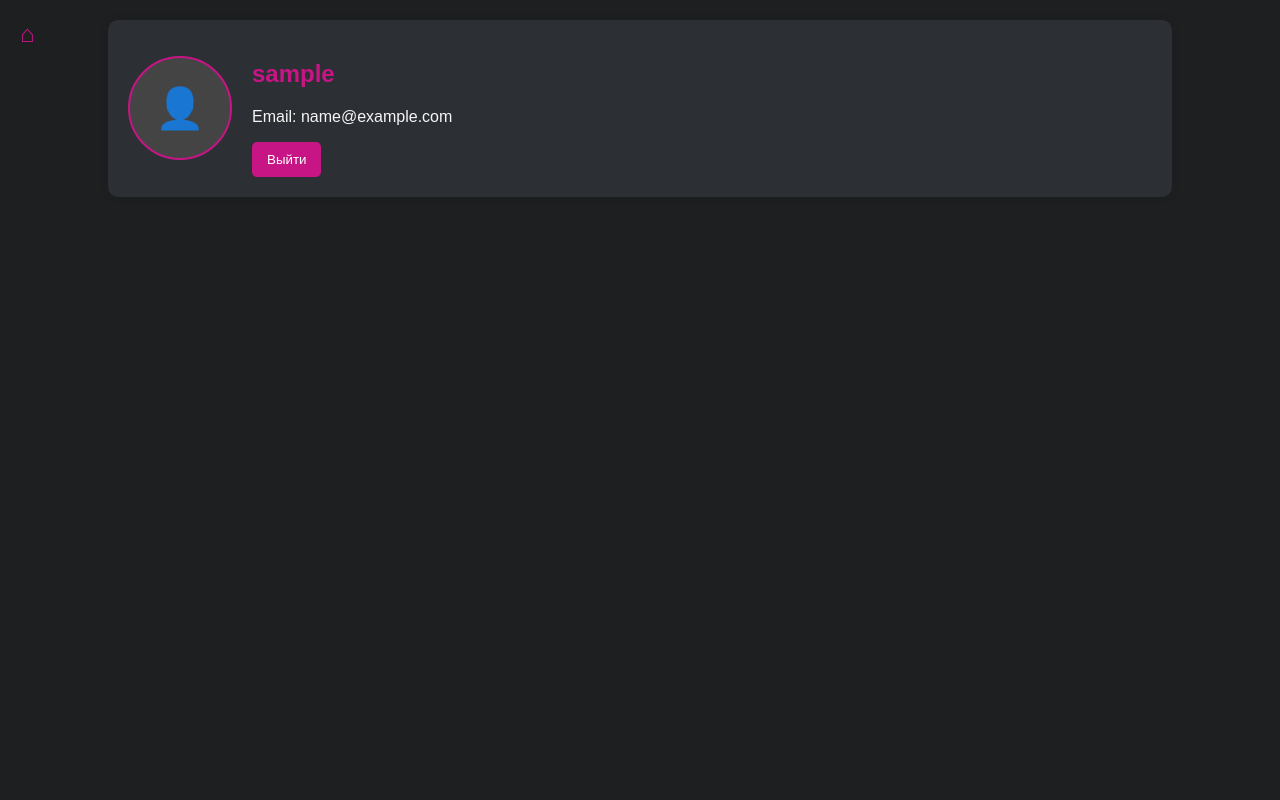
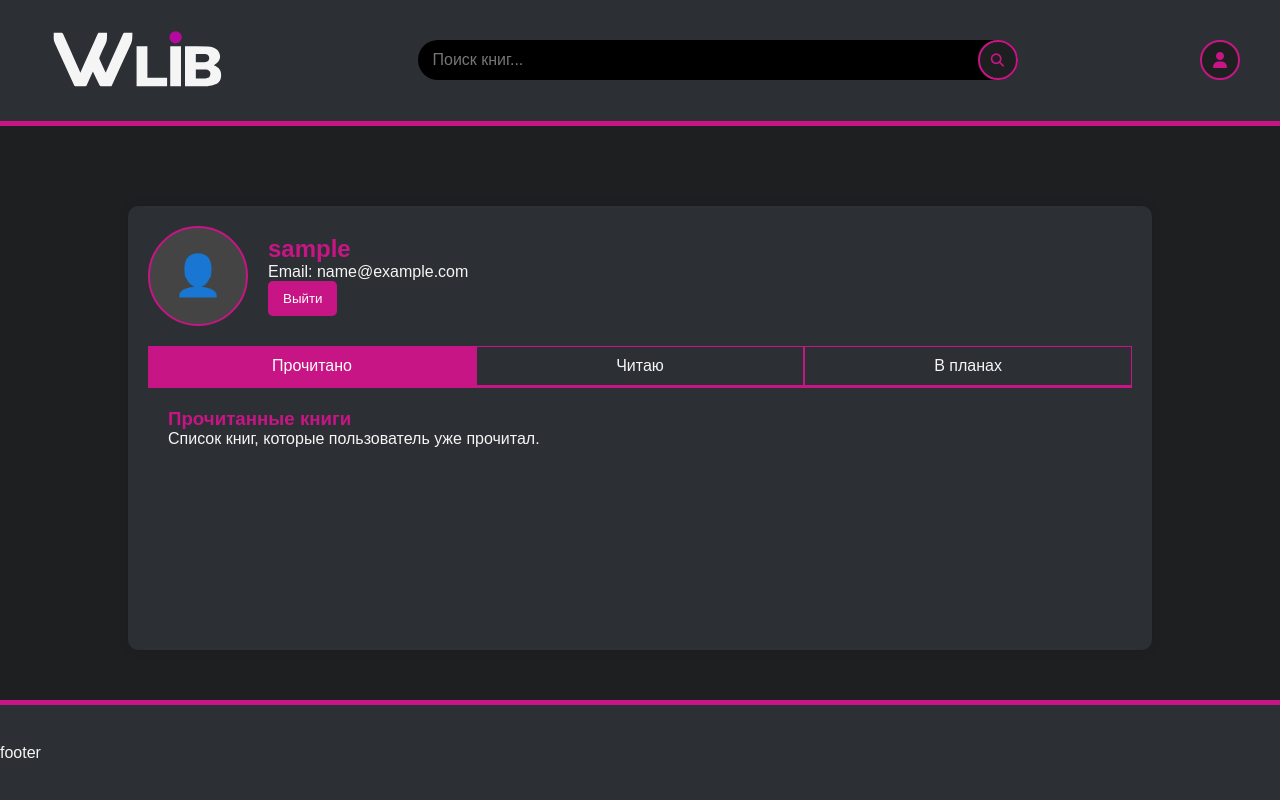
Before and after one commit to Antikokos/Wlib, a Django app: page /profile/ in a window 1280 px wide. Run offline with Django 5.2, Linux system fonts and the light colour scheme; the visitor is signed in with stand-in values (Sample User, id 1); some libraries are stand-ins or nearby versions.

```diff
--- a/books/templates/books/profile.html
+++ b/books/templates/books/profile.html
@@ -1,3 +1,7 @@
+{% extends 'base.html' %}
+{% load static %}
+
+{% block content %}
 <!DOCTYPE html>
 <html lang="ru">
 <head>
@@ -5,21 +9,29 @@
     <meta name="viewport" content="width=device-width, initial-scale=1.0">
     <title>Профиль пользователя</title>
     <style>
+        * {
+            margin: 0;
+            padding: 0;
+            box-sizing: border-box;
+            font-family: Arial, sans-serif;
+        }
+
         body {
-            font-family: Arial, sans-serif;
             background-color: #1d1f21;
             color: #f5f5f5;
-            margin: 0;
-            padding: 0;
+            display: flex;
+            flex-direction: column;
+            min-height: 100vh;
         }
 
         .container {
             width: 80%;
-            margin: 20px auto;
+            margin: 80px auto 20px;
             background: #2c2f33;
             padding: 20px;
             border-radius: 10px;
             box-shadow: 0 0 10px rgba(0, 0, 0, 0.1);
+            flex: 1;
         }
 
         .profile {
@@ -62,22 +74,39 @@
             background: #a3126b;
         }
 
-        .home-icon {
-            position: absolute;
-            top: 20px;
-            left: 20px;
-            font-size: 24px;
-            color: #C71585;
-            cursor: pointer;
+        .tabs {
+            display: flex;
+            margin-top: 20px;
+            border-bottom: 2px solid #C71585;
         }
 
-        .home-icon:hover {
-            color: #a3126b;
+        .tab {
+            flex: 1;
+            padding: 10px;
+            text-align: center;
+            cursor: pointer;
+            border: 1px solid #C71585;
+            background: #2c2f33;
+            color: #f5f5f5;
+        }
+
+        .tab.active {
+            background: #C71585;
+            color: white;
+        }
+
+        .content {
+            display: none;
+            padding: 20px;
+            color: #f5f5f5;
+        }
+
+        .content.active {
+            display: block;
         }
     </style>
 </head>
 <body>
-    <div class="home-icon" onclick="location.href='{% url 'home' %}'">&#8962;</div>
     <div class="container">
         <div class="profile">
             <div class="avatar">👤</div>
@@ -87,6 +116,34 @@
                 <button onclick="location.href='{% url 'logout' %}'">Выйти</button>
             </div>
         </div>
+        <div class="tabs">
+            <div class="tab active" onclick="switchTab(0)">Прочитано</div>
+            <div class="tab" onclick="switchTab(1)">Читаю</div>
+            <div class="tab" onclick="switchTab(2)">В планах</div>
+        </div>
+        <div class="content active" id="tab-0">
+            <h3>Прочитанные книги</h3>
+            <p>Список книг, которые пользователь уже прочитал.</p>
+        </div>
+        <div class="content" id="tab-1">
+            <h3>Сейчас читаю</h3>
+            <p>Список книг, которые пользователь читает в данный момент.</p>
+        </div>
+        <div class="content" id="tab-2">
+            <h3>Планы на чтение</h3>
+            <p>Список книг, которые пользователь собирается прочитать.</p>
+        </div>
     </div>
+    <script>
+        function switchTab(index) {
+            let tabs = document.querySelectorAll('.tab');
+            let contents = document.querySelectorAll('.content');
+            tabs.forEach(tab => tab.classList.remove('active'));
+            contents.forEach(content => content.classList.remove('active'));
+            tabs[index].classList.add('active');
+            contents[index].classList.add('active');
+        }
+    </script>
 </body>
 </html>
+{% endblock %}
--- a/books/templates/books/register.html
+++ b/books/templates/books/register.html
@@ -64,7 +64,7 @@
         .input-group input {
             width: 95%;
             padding: 12px;
-            border-radius: 10px;
+            border-radius: 10px;-
             border: 1px solid #C71585;
             background-color: #333;
             color: #f5f5f5;
```
